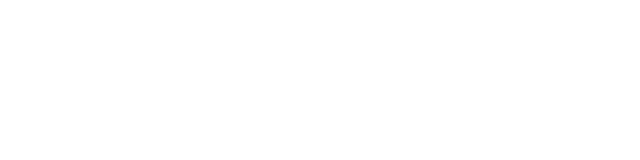
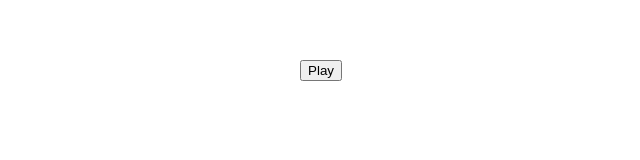
Before and after one commit to ilyamore88/chillout-audio-synthesis, a Vue app in the folder frontend/: page / in a window 1280 px wide. Shown: the top 160 px of the page, without its empty margins (319-959 px from the left). Built offline with nearby package versions, Linux system fonts and the light colour scheme.

Commit message:
create class Instrument, create view with button for test

```diff
--- /dev/null
+++ b/frontend/audio/instrument.js
@@ -0,0 +1,56 @@
+/**
+ * Parent class for all instruments
+ */
+class Instrument {
+  /**
+   * Create instrument object
+   * @param {AudioContext} context - audio context
+   */
+  constructor(context) {
+    this.context = context;
+    this.oscillatorNode = context.createOscillator();
+    this.gainNode = context.createGain();
+    this.setupGain(this.gainNode, 0.35);
+    this.setupOscillator(440);
+    this.oscillatorNode.connect(this.gainNode);
+    this.gainNode.connect(context.destination);
+  }
+
+  /**
+   * Setup gainNode's value
+   * @param {GainNode} gainNode - gain for this instrument
+   * @param {Number} value - new value for gainNode
+   */
+  setupGain(gainNode, value) {
+    gainNode.gain.value = value;
+  }
+
+  /**
+   * Setup oscillator values
+   * @param {Number} frequency - frequency of oscillator in hertz
+   * @param {Number} detune - detuning of oscillation in cents
+   * @param {String} waveType - the shape of waveform to play
+   */
+  setupOscillator(frequency, detune = 0, waveType = 'sine') {
+    this.oscillatorNode.frequency.value = frequency;
+    this.oscillatorNode.detune.value = 0;
+    this.oscillatorNode.type = waveType;
+  }
+
+  /**
+   * Play one note
+   * @param {String} note - note to play (like A4)
+   */
+  playSound(note) {
+    this.oscillatorNode.start(0);
+  }
+
+  /**
+   * Stop playing note
+   */
+  stop() {
+    this.oscillatorNode.stop(0);
+  }
+}
+
+export default Instrument;
--- a/frontend/package.json
+++ b/frontend/package.json
@@ -13,7 +13,8 @@
     "babel-eslint": "^10.0.2",
     "postcss-nested": "^4.1.2",
     "vue": "^2.6.10",
-    "vue-template-compiler": "^2.6.10"
+    "vue-template-compiler": "^2.6.10",
+    "vue-router": "^3.1.3"
   },
   "devDependencies": {
     "eslint-plugin-vue": "^5.2.3"
--- a/frontend/src/App.vue
+++ b/frontend/src/App.vue
@@ -1,5 +1,7 @@
 <template>
-  <div id="app" />
+  <div id="app">
+    <router-view :key="$route.fullPath" />
+  </div>
 </template>
 
 <script>
--- a/frontend/src/main.js
+++ b/frontend/src/main.js
@@ -1,8 +1,10 @@
 import Vue from 'vue';
 import App from './App.vue';
+import router from './router';
 
 Vue.config.productionTip = false;
 
 new Vue({
+  router,
   render: h => h(App)
 }).$mount('#app');
--- /dev/null
+++ b/frontend/src/router.js
@@ -0,0 +1,18 @@
+import Vue from 'vue';
+import Router from 'vue-router';
+
+Vue.use(Router);
+
+const router = new Router({
+  mode: 'history',
+  base: process.env.BASE_URL,
+  routes: [
+    {
+      path: '',
+      name: 'player',
+      component: () => import('./views/Player')
+    }
+  ]
+});
+
+export default router;
--- /dev/null
+++ b/frontend/src/views/Player.vue
@@ -0,0 +1,23 @@
+<template>
+  <button @click="playSound">
+    Play
+  </button>
+</template>
+
+<script>
+  import Instrument from '../../audio/instrument';
+  export default {
+    name: 'Player',
+    methods: {
+      playSound() {
+        const audioCtx = new (window.AudioContext || window.webkitAudioContext)();
+        const newInstrument = new Instrument(audioCtx);
+
+        newInstrument.playSound('A4');
+        setTimeout(() => {
+          newInstrument.stop();
+        }, 500);
+      }
+    }
+  };
+</script>
```
Also changed, not shown: 1 other file (tests, documents, lock files or other folders).
